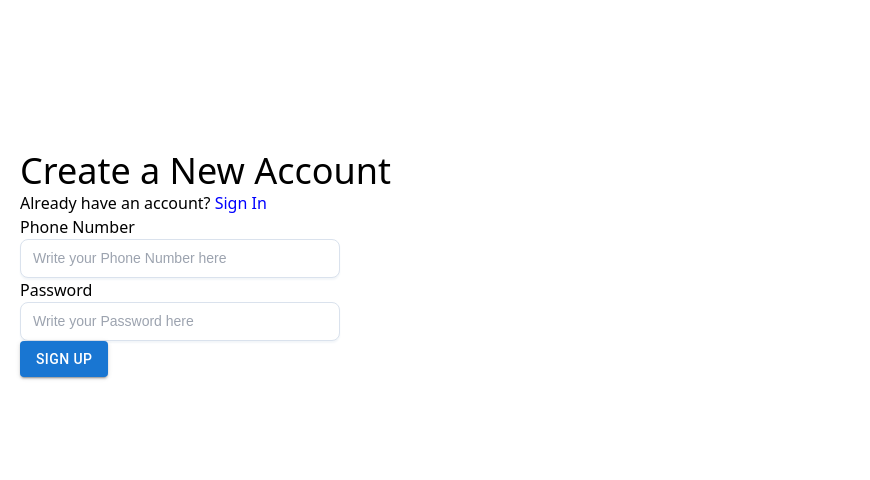
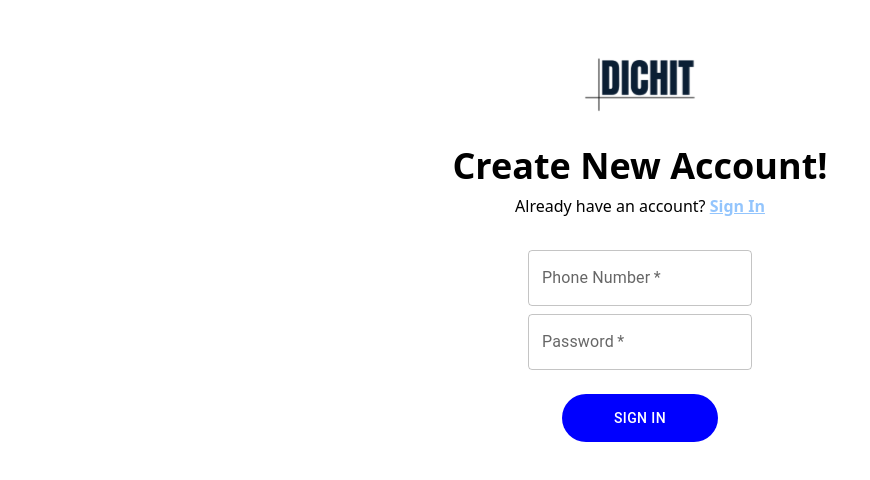
Before and after one commit to SabarishAV/DiChit-Frontend, a React (Vite) app: page /signup in a window 1280 px wide. Shown: the part 156-636 px from the top of the page, without its empty margins (0-870 px from the left). Built offline with nearby package versions, Linux system fonts and the light colour scheme.

Commit message:
update: login page with logo

```diff
--- a/package.json
+++ b/package.json
@@ -16,6 +16,7 @@
     "@mui/icons-material": "^5.16.0",
     "@mui/material": "^5.16.0",
     "@mui/styles": "^5.16.0",
+    "axios": "^1.7.2",
     "react": "^18.3.1",
     "react-dom": "^18.3.1",
     "react-router-dom": "^6.24.1"
--- a/src/pages/SignUp/index.jsx
+++ b/src/pages/SignUp/index.jsx
@@ -1,29 +1,63 @@
-import React from 'react';
-import '../../assets/index.css';
-import CustomButton from '../../components/Button';
-import TextField from '../../components/InputField';
+import React, { useState } from "react";
+import "../../assets/index.css";
+import { Button, TextField } from "@mui/material";
+import { useNavigate } from 'react-router-dom';
+import LogoImg from "../../assets/images/Logo.svg"
 
 const SignUp = () => {
-  return (
-    <>
-      <div className="w-screen flex items-center justify-center p-5">
-        <div className="w-full min-h-screen flex items-start justify-center flex-col">
-          <p className="text-4xl">Create a New Account</p>
-          <p>
-            Already have an account?{' '}
-            <span>
-              <a href="/signin" style={{ color: 'blue' }}>
-                Sign In
-              </a>
-            </span>
-          </p>
-          <TextField name="Phone Number" />
-          <TextField name="Password" />
-          <CustomButton name="Sign Up" />
+    const navigate = useNavigate();
+    const [phoneNumber, setPhoneNumber] = useState("");
+    const [password, setPassword] = useState("");
+
+    const handleSubmit = (e) => {
+        e.preventDefault();
+        navigate('/home')
+        console.log(phoneNumber, password, { e });
+    };
+
+    return (
+        <div className="w-full h-screen flex items-center justify-center p-5 m-0 overflow-x-hidden" style={{ display: 'flex', flexDirection: 'column' }}>
+            <div className=" p-10 flex items-center justify-center m-0 overflow-x-hidden ">
+                <div style={{ justifyContent: 'center', display: 'flex', flexDirection: 'column', alignItems: 'center' }}>
+                    <img style={{ paddingBottom: '2rem' }} src={LogoImg} alt="DICHIT" />
+                    <p className="text-4xl font-bold">{`Create New Account!`}</p>
+                    <p className="pt-2">Already have an account? <span><a href="/signin" className="underline text-blue-300 font-bold">Sign In</a></span></p>
+
+                    <React.Fragment>
+                        <form onSubmit={handleSubmit}>
+                            <div style={{ display: 'flex', flexDirection: 'column', paddingTop: '2rem', width: '14rem' }}>
+                                <div>
+                                    <TextField
+                                        label="Phone Number"
+                                        onChange={e => setPhoneNumber(e.target.value)}
+                                        required
+                                        variant="outlined"
+                                        color="secondary"
+                                        type="string"
+                                        sx={{ mb: 1 }}
+                                    />
+                                </div>
+                                <div>
+                                    <TextField
+                                        label="Password"
+                                        onChange={e => setPassword(e.target.value)}
+                                        required
+                                        variant="outlined"
+                                        color="secondary"
+                                        type="password"
+                                        sx={{ mb: 1 }}
+                                    />
+                                </div>
+                                <div style={{ width: '100%', height: '4rem', display: 'flex', justifyContent: 'center', paddingTop: '1rem' }}>
+                                    <Button style={{ background: 'blue', color: 'white', borderRadius: '5rem', width: '70%' }} type="submit">Sign In</Button>
+                                </div>
+                            </div>
+                        </form>
+                    </React.Fragment>
+                </div>
+            </div>
         </div>
-      </div>
-    </>
-  );
+    );
 };
 
 export default SignUp;
--- a/tailwind.config.js
+++ b/tailwind.config.js
@@ -8,6 +8,7 @@ export default {
     extend: {
       colors: {
         lightGreen: '#25F321',
+        lightBlue:'#2196F399'
       }
     },
   },
```
Also changed, not shown: 1 other file (tests, documents, lock files or other folders).
